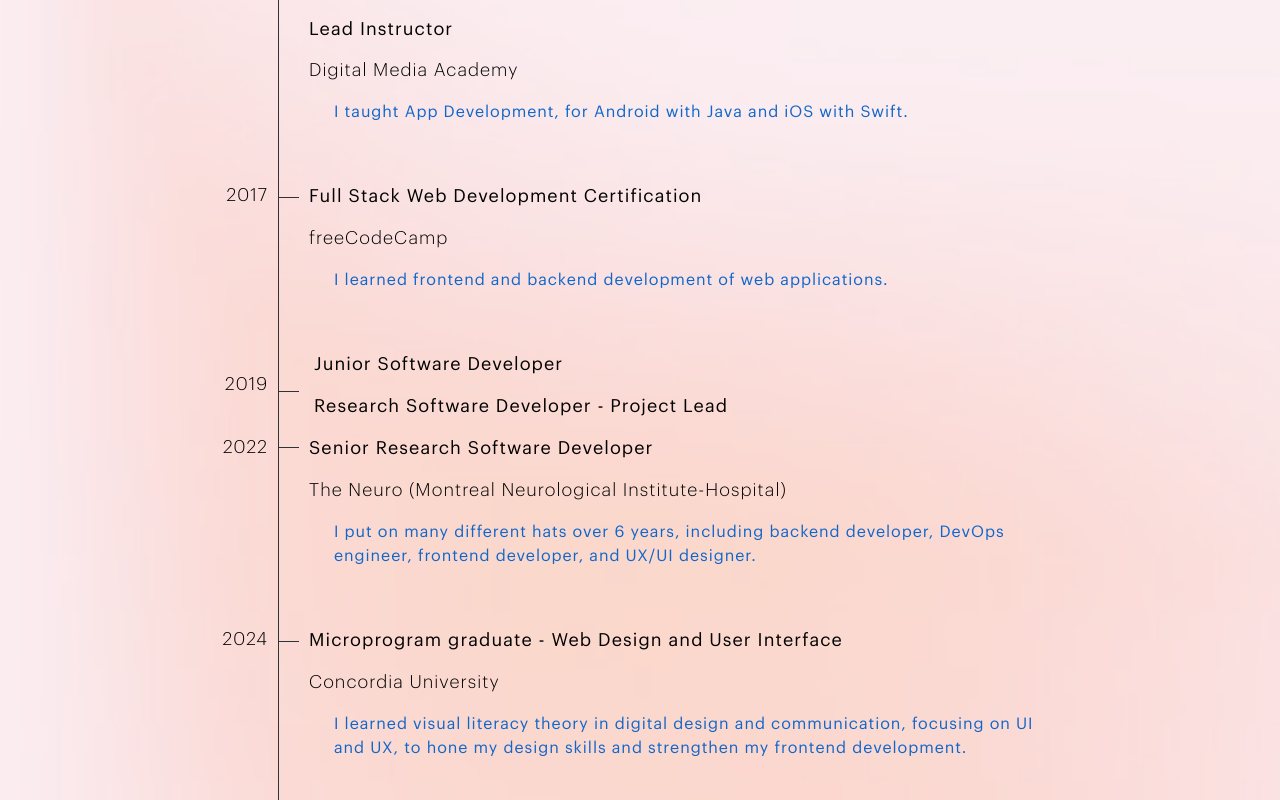
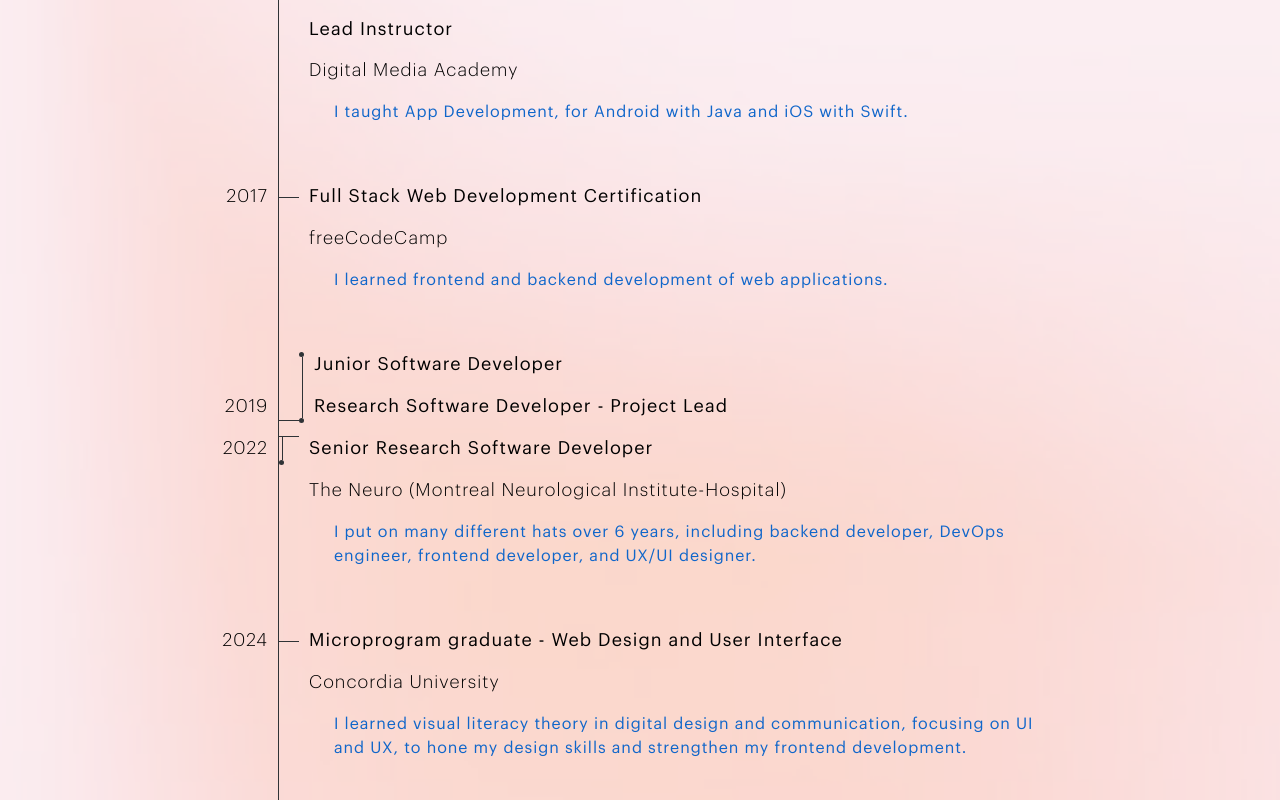
Before and after one commit to zaliqarosli/portfolio, a Next.js app: page /about in a window 1280 px wide. Shown: the part 2720-3520 px from the top of the page. Built offline with nearby package versions, Linux system fonts and the light colour scheme; a web font is replaced by a local one.

Commit message:
fix double info connector rendering

```diff
--- a/app/(global)/about/timeline.js
+++ b/app/(global)/about/timeline.js
@@ -36,6 +36,7 @@
           years.push(<p key={`year-${i}-${j}`}>{role.year}</p>);
           connectorRow.push(
             <div
+              key={`connector-year-${i}-${j}-first`}
               id={`connector-year-${i}-${j}-first`}
               className='flex w-[1.25rem] flex-col items-end border-b border-solid border-midgray'
             ></div>
@@ -43,6 +44,7 @@
         } else {
           connectorRow.push(
             <div
+              key={`connector-year-${i}-${j}-first`}
               id={`connector-year-${i}-${j}-first`}
               className='flex w-[1.25rem] flex-col items-end'
             ></div>
@@ -50,7 +52,11 @@
         }
         titles.push(<h6 key={`title-${i}-${j}`}>{role.title}</h6>);
         connectors.push(
-          <div className='flex' id={`connector-row-${i}-${j}-first`}>
+          <div
+            key={`connector-row-${i}-${j}-first`}
+            id={`connector-row-${i}-${j}-first`}
+            className='flex'
+          >
             {connectorRow}
           </div>
         );
@@ -65,6 +71,7 @@
             years.push(<p key={`year-${i}-${j + 1}`}>{secondRole.year}</p>);
             connectorRow.push(
               <div
+                key={`connector-year-${i}-${j + 1}-second`}
                 id={`connector-year-${i}-${j + 1}-second`}
                 className='flex w-[1.25rem] flex-col items-end border-b border-solid border-midgray'
               ></div>
@@ -72,6 +79,7 @@
           } else {
             connectorRow.push(
               <div
+                key={`connector-year-${i}-${j + 1}-second`}
                 id={`connector-year-${i}-${j + 1}-second`}
                 className='flex w-[1.25rem] flex-col items-end'
               ></div>
@@ -81,7 +89,11 @@
           titles.push(<h6 key={`title-${i}-${j + 1}`}>{secondRole.title}</h6>);
           connectorRow.push(<InfoConnector key={i + j} type='double' />);
           connectors.push(
-            <div className='flex' id={`connector-row-${i}-${j}-first`}>
+            <div
+              key={`connector-row-${i}-${j}-first-double`}
+              id={`connector-row-${i}-${j}-first-double`}
+              className='flex h-full'
+            >
               {connectorRow}
             </div>
           );
@@ -95,7 +107,11 @@
           // push single info connection to connector group
           connectorRow.push(<InfoConnector key={i + j} />);
           connectors.push(
-            <div className='flex' id={`connector-row-${i}-${j}-first`}>
+            <div
+              key={`connector-row-${i}-${j}-addon`}
+              id={`connector-row-${i}-${j}-addon`}
+              className='flex h-full'
+            >
               {connectorRow}
             </div>
           );
@@ -114,7 +130,7 @@
           <div
             id={`year-container-${i}-${j}`}
             className={
-              'flex w-[4.375rem] pr-[0.625rem] justify-end items-center self-stretch' +
+              'flex w-[4.375rem] pr-[0.625rem] justify-end items-end self-stretch' +
               (titleAddOn ? ' pt-[0.8125rem]' : ' pt-[3.625rem]')
             }
           >
@@ -127,7 +143,12 @@
               (titleAddOn ? ' pt-[0.9375rem]' : ' pt-[3.75rem]')
             }
           >
-            <div id={`connector-group-${i}-${j}`}>{connectors}</div>
+            <div
+              id={`connector-group-${i}-${j}`}
+              className='h-full flex flex-col justify-center'
+            >
+              {connectors}
+            </div>
             <div
               id={`title-group-${i}-${j}`}
               className='flex flex-col gap-[0.9375rem]'
--- a/app/ui/components/info-connector.js
+++ b/app/ui/components/info-connector.js
@@ -1,29 +1,27 @@
 export default function InfoConnector({ type = 'single' }) {
   return (
-    <div className='flex flex-col items-center flex-[1_0_0]'>
+    <div className='info-connector flex flex-col items-center mb-[-2px]'>
       {type === 'double' && (
-        <div className='w-[0.3125rem] h-[0.3125rem] fill-midgray'>
+        <div className='w-[0.3125rem] h-[0.3125rem]'>
           <svg
             xmlns='http://www.w3.org/2000/svg'
             width='5'
             height='5'
             viewBox='0 0 5 5'
-            fill='none'
           >
-            <circle cx='2.5' cy='2.5' r='2.5' fill='--color-midgray' />
+            <circle cx='2.5' cy='2.5' r='2.5' className='fill-midgray' />
           </svg>
         </div>
       )}
-      <div className='pr-[0.0625rem] w-[0.0625rem] border-r border-solid border-midgray'></div>
-      <div className='w-[0.3125rem] h-[0.3125rem] fill-midgray'>
+      <div className='line pr-[0.0625rem] w-[0.0625rem] border-r border-solid border-midgray h-full'></div>
+      <div className='w-[0.3125rem] h-[0.3125rem]'>
         <svg
           xmlns='http://www.w3.org/2000/svg'
           width='5'
           height='5'
           viewBox='0 0 5 5'
-          fill='none'
         >
-          <circle cx='2.5' cy='2.5' r='2.5' fill='--color-midgray' />
+          <circle cx='2.5' cy='2.5' r='2.5' className='fill-midgray' />
         </svg>
       </div>
     </div>
```
